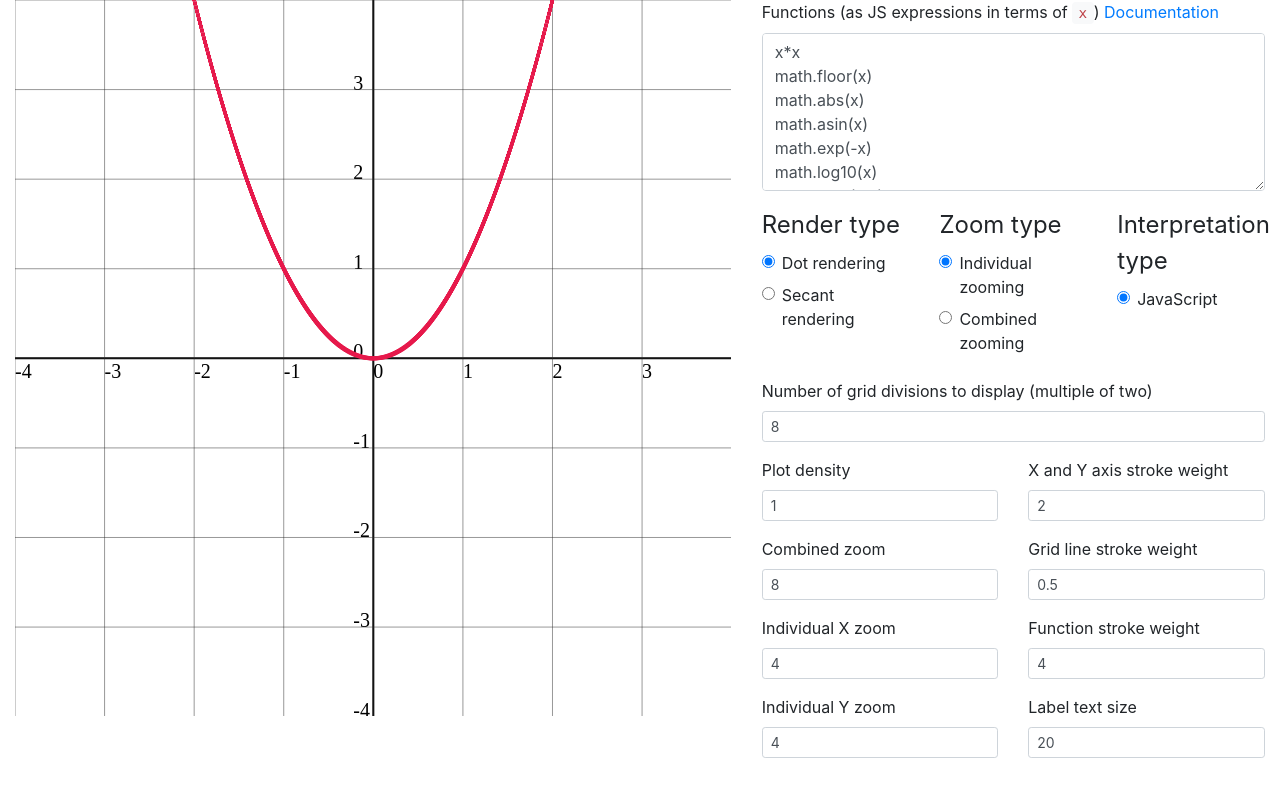
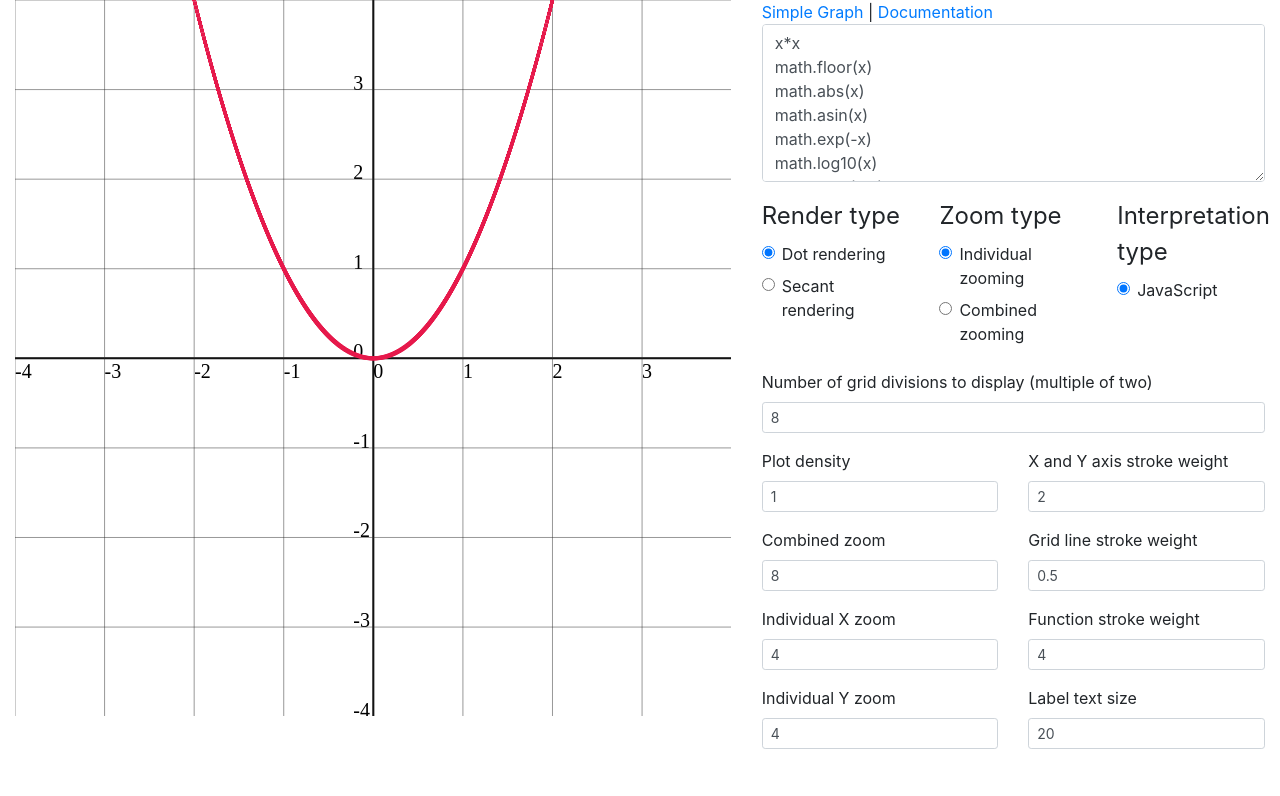
Before and after one commit to filmnt/SimpleGraph, a plain HTML site: page index.html in a window 1280 px wide. Drawn offline with nearby package versions, Linux system fonts and the light colour scheme; animation ran at ten frames a second; a script that the page names is missing.

Commit message:
Update index.html

```diff
--- a/index.html
+++ b/index.html
@@ -18,7 +18,7 @@
 						<div class="row">
 							<div class="col-sm-12">
 								<div class="form-group">
-									<label for="functionText" id="JSfunctionHint">Functions (as JS expressions in terms of <code>x</code>) <a href="https://developer.mozilla.org/en-US/docs/Web/JavaScript/Reference/Global_Objects/Math" target="_blank">Documentation</a></label>
+									<a href="https://filmnt.github.io/SimpleGraph/" target="_blank">Simple Graph</a> | <a href="https://developer.mozilla.org/docs/Web/JavaScript/Reference/Global_Objects/Math" target="_blank">Documentation</a>
 									<textarea class="form-control" id="functionText" rows="6">x*x&#10;math.floor(x)&#10;math.abs(x)&#10;math.asin(x)&#10;math.exp(-x)&#10;math.log10(x)&#10;math.pow(x,3)&#10;math.pi</textarea>
 								</div>
 							</div>
```
